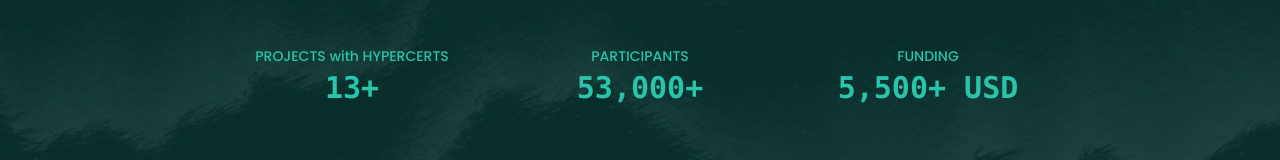
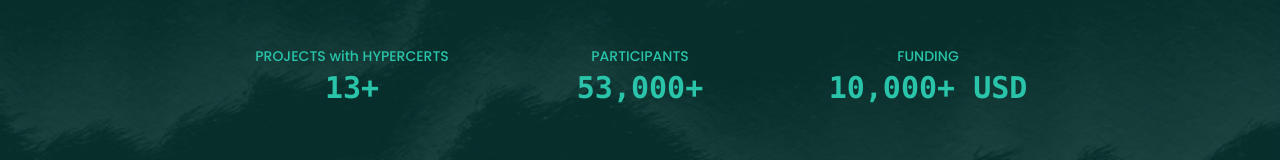
Before and after one commit to FABDAOtw/FABDAOtw.github.io, a React (Vite) app: page /project/1 in a window 1280 px wide. Shown: the part 437-597 px from the top of the page. Built offline with nearby package versions, Linux system fonts and the light colour scheme.

Commit message:
Update total funds raised
https://hackmd.io/@greensofa/home#What-We-Have-Done

```diff
--- a/src/components/Hero.tsx
+++ b/src/components/Hero.tsx
@@ -28,7 +28,7 @@ export function Hero({
     value: '53,000+'
   }, {
     label: 'FUNDING',
-    value: '5,500+ USD'
+    value: '10,000+ USD'
   }];
   return <section className="
         md:sticky top-0 z-10 relative
```
